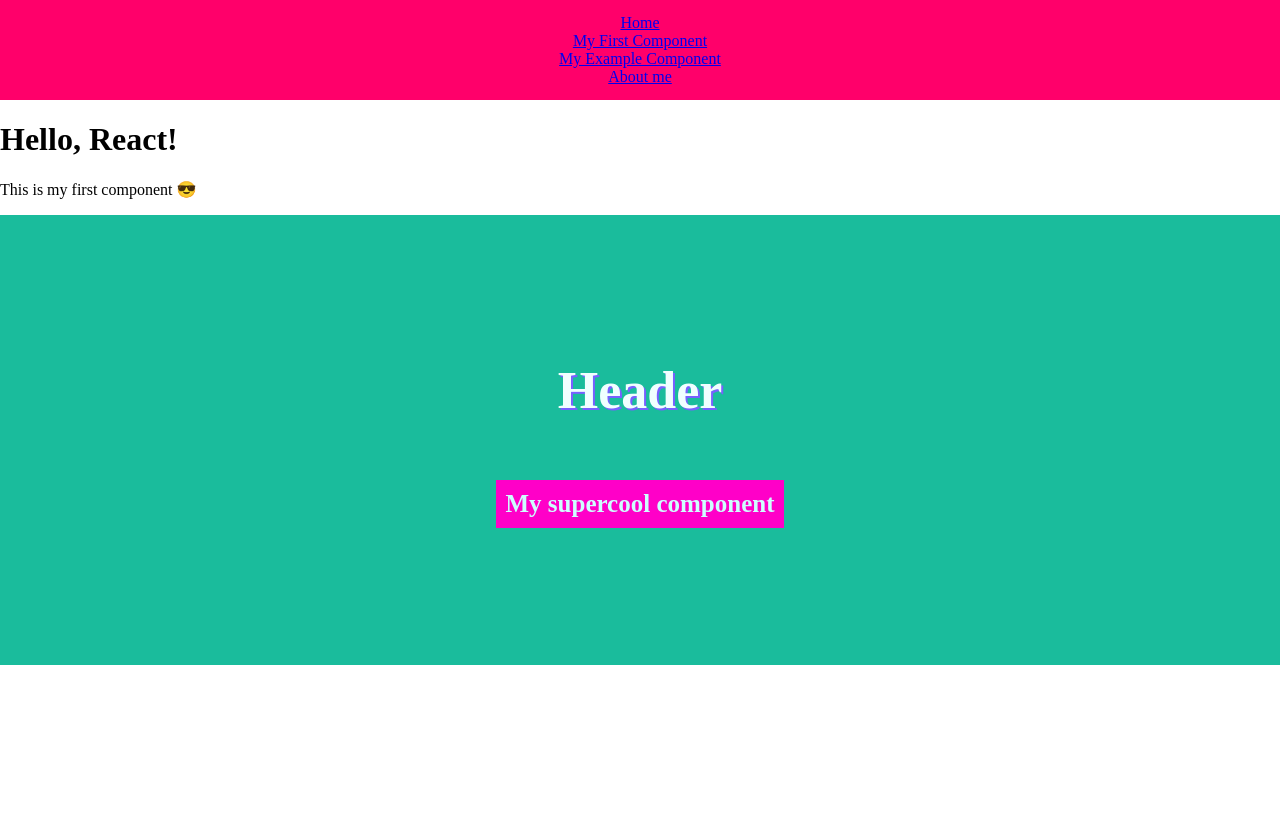
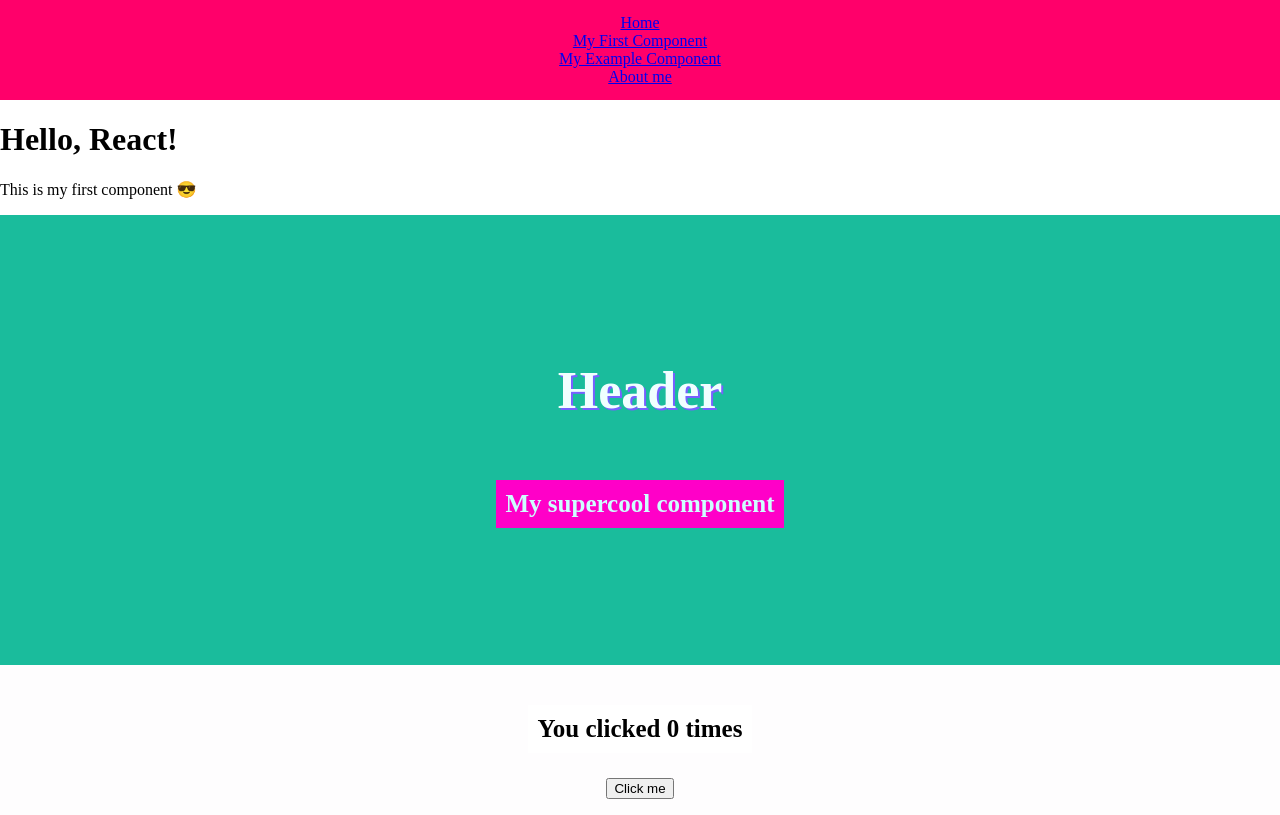
Before and after one commit to lockey2021/juta_portfolio, a React (Create React App) app: page / in a window 1280 px wide. Built offline with nearby package versions, Linux system fonts and the light colour scheme.

Commit message:
eleventh upload

```diff
--- a/src/App.tsx
+++ b/src/App.tsx
@@ -9,6 +9,7 @@ const App: React.FC = () => {
     <div>
       <MyFirstComponent />
       <SomeExampleComponent />
+      <ClickCount />
     </div>
   )
 }
```
